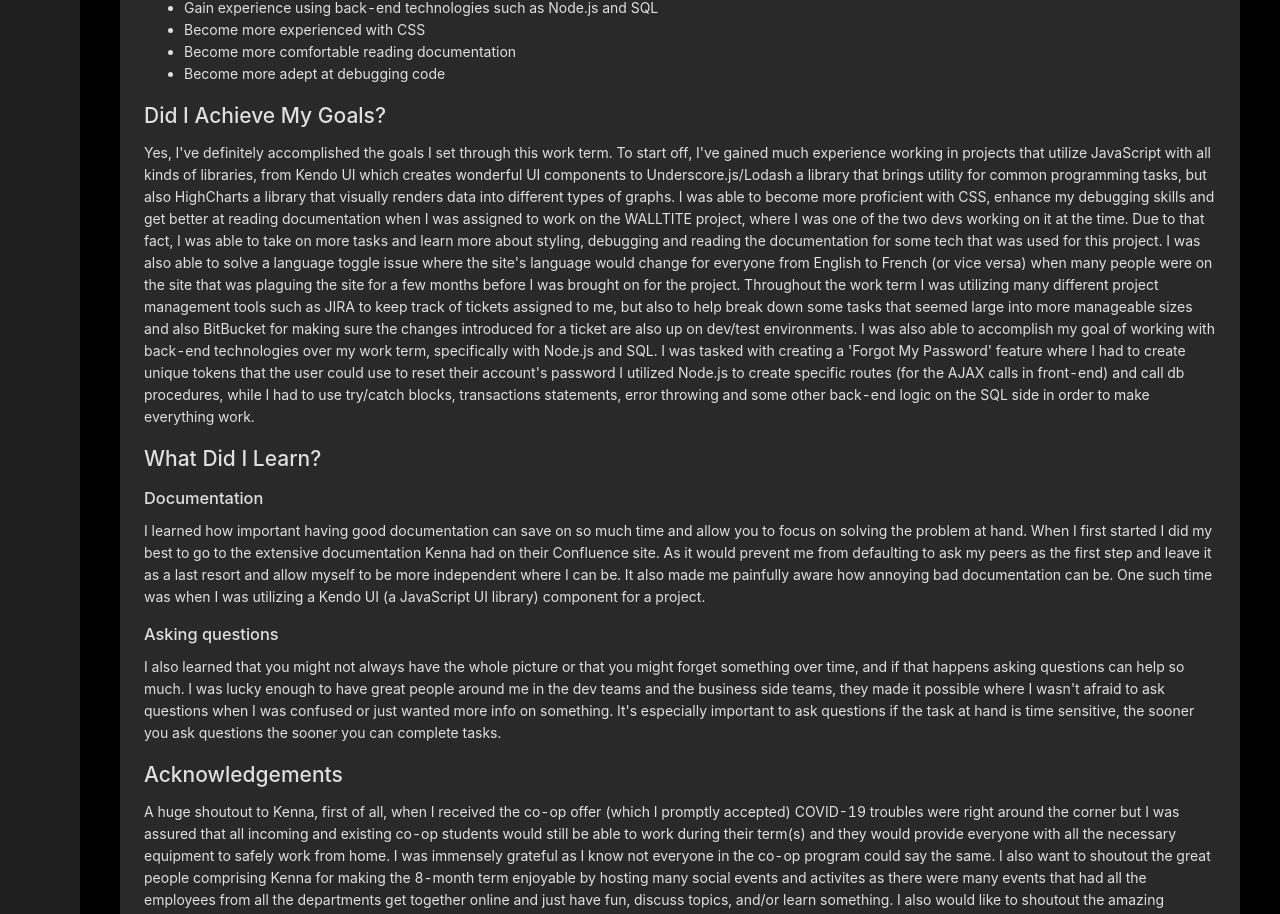
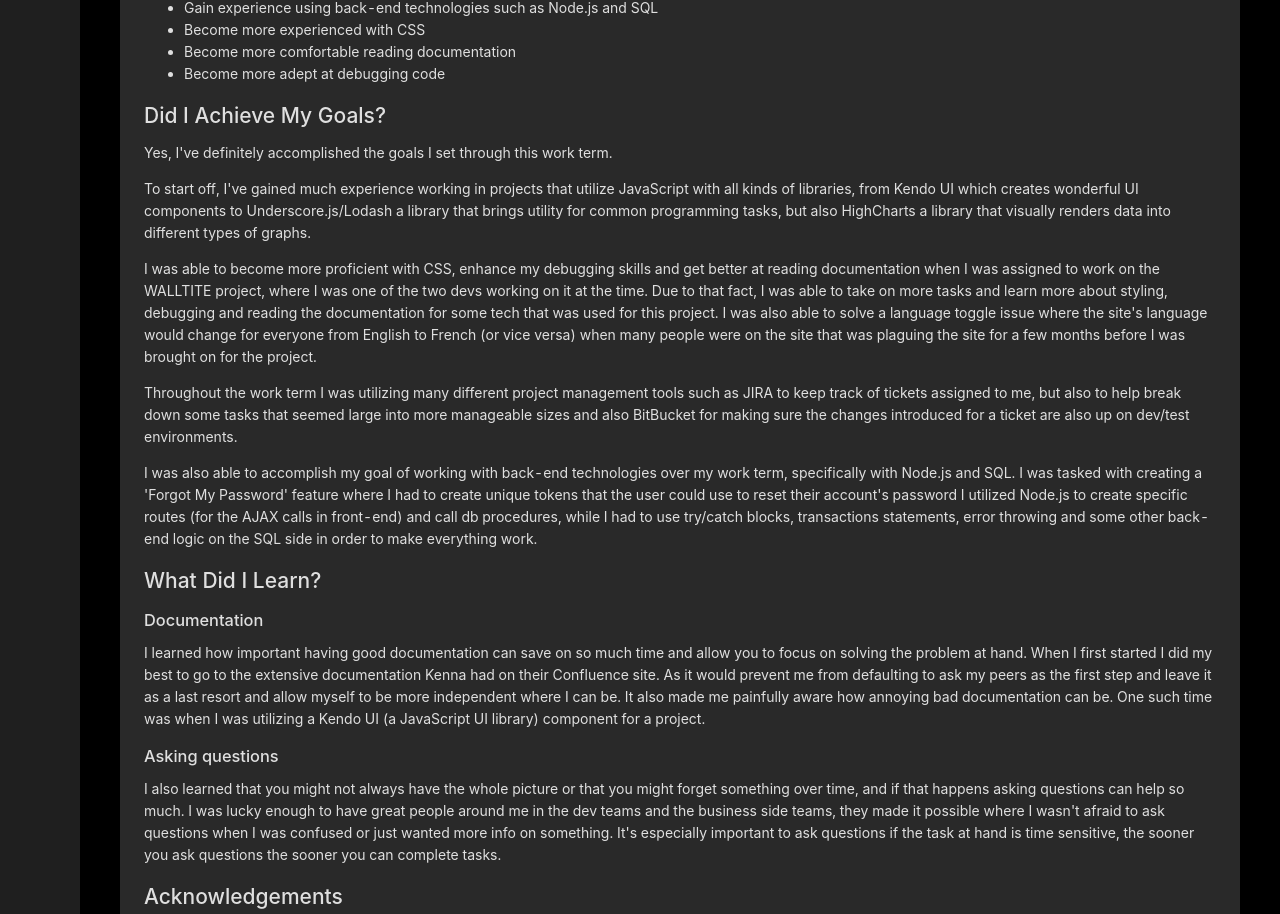
Before and after one commit to mbasak99/workterm-blog, a Next.js app: page /workterms/kenna in a window 1280 px wide. Shown: the part 1393-2307 px from the top of the page. Built offline with nearby package versions, Linux system fonts and the light colour scheme.

Commit message:
Formatted achieving goals paragraph.

```diff
--- a/pages/workterms/kenna.js
+++ b/pages/workterms/kenna.js
@@ -176,34 +176,44 @@ export default function KennaTerm() {
         <h2>Did I Achieve My Goals?</h2>
         <p>
           Yes, I've definitely accomplished the goals I set through this work
-          term. To start off, I've gained much experience working in projects
-          that utilize JavaScript with all kinds of libraries, from Kendo UI
-          which creates wonderful UI components to Underscore.js/Lodash a
-          library that brings utility for common programming tasks, but also
-          HighCharts a library that visually renders data into different types
-          of graphs. I was able to become more proficient with CSS, enhance my
-          debugging skills and get better at reading documentation when I was
-          assigned to work on the WALLTITE project, where I was one of the two
-          devs working on it at the time. Due to that fact, I was able to take
-          on more tasks and learn more about styling, debugging and reading the
-          documentation for some tech that was used for this project. I was also
-          able to solve a language toggle issue where the site's language would
-          change for everyone from English to French (or vice versa) when many
-          people were on the site that was plaguing the site for a few months
-          before I was brought on for the project. Throughout the work term I
-          was utilizing many different project management tools such as JIRA to
-          keep track of tickets assigned to me, but also to help break down some
-          tasks that seemed large into more manageable sizes and also BitBucket
-          for making sure the changes introduced for a ticket are also up on
-          dev/test environments. I was also able to accomplish my goal of
-          working with back-end technologies over my work term, specifically
-          with Node.js and SQL. I was tasked with creating a 'Forgot My
-          Password' feature where I had to create unique tokens that the user
-          could use to reset their account's password I utilized Node.js to
-          create specific routes (for the AJAX calls in front-end) and call db
-          procedures, while I had to use try/catch blocks, transactions
-          statements, error throwing and some other back-end logic on the SQL
-          side in order to make everything work.
+          term.
+        </p>
+        <p>
+          To start off, I've gained much experience working in projects that
+          utilize JavaScript with all kinds of libraries, from Kendo UI which
+          creates wonderful UI components to Underscore.js/Lodash a library that
+          brings utility for common programming tasks, but also HighCharts a
+          library that visually renders data into different types of graphs.
+        </p>
+
+        <p>
+          I was able to become more proficient with CSS, enhance my debugging
+          skills and get better at reading documentation when I was assigned to
+          work on the WALLTITE project, where I was one of the two devs working
+          on it at the time. Due to that fact, I was able to take on more tasks
+          and learn more about styling, debugging and reading the documentation
+          for some tech that was used for this project. I was also able to solve
+          a language toggle issue where the site's language would change for
+          everyone from English to French (or vice versa) when many people were
+          on the site that was plaguing the site for a few months before I was
+          brought on for the project.
+        </p>
+        <p>
+          Throughout the work term I was utilizing many different project
+          management tools such as JIRA to keep track of tickets assigned to me,
+          but also to help break down some tasks that seemed large into more
+          manageable sizes and also BitBucket for making sure the changes
+          introduced for a ticket are also up on dev/test environments.
+        </p>
+        <p>
+          I was also able to accomplish my goal of working with back-end
+          technologies over my work term, specifically with Node.js and SQL. I
+          was tasked with creating a 'Forgot My Password' feature where I had to
+          create unique tokens that the user could use to reset their account's
+          password I utilized Node.js to create specific routes (for the AJAX
+          calls in front-end) and call db procedures, while I had to use
+          try/catch blocks, transactions statements, error throwing and some
+          other back-end logic on the SQL side in order to make everything work.
         </p>
       </div>
       <div>
```
